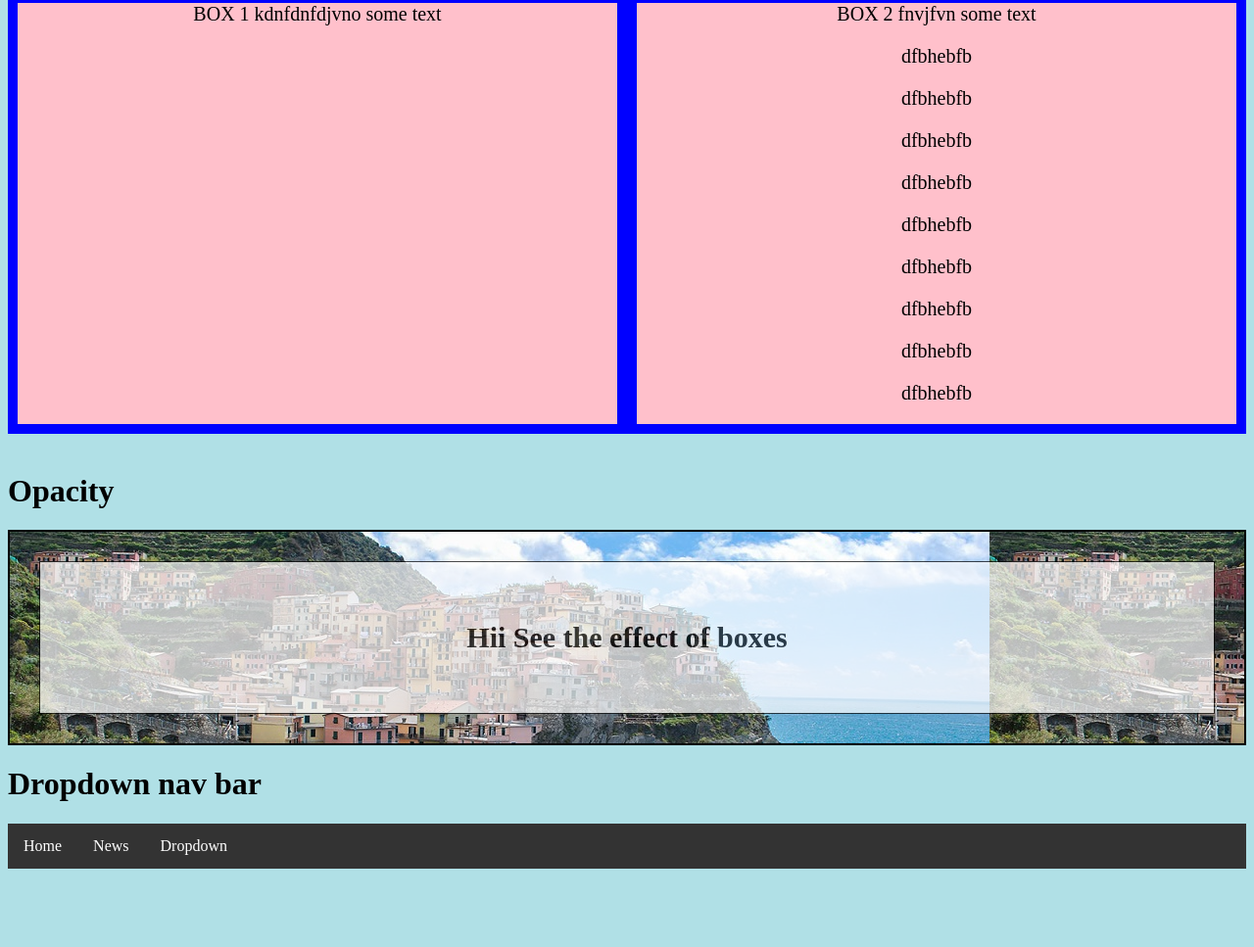
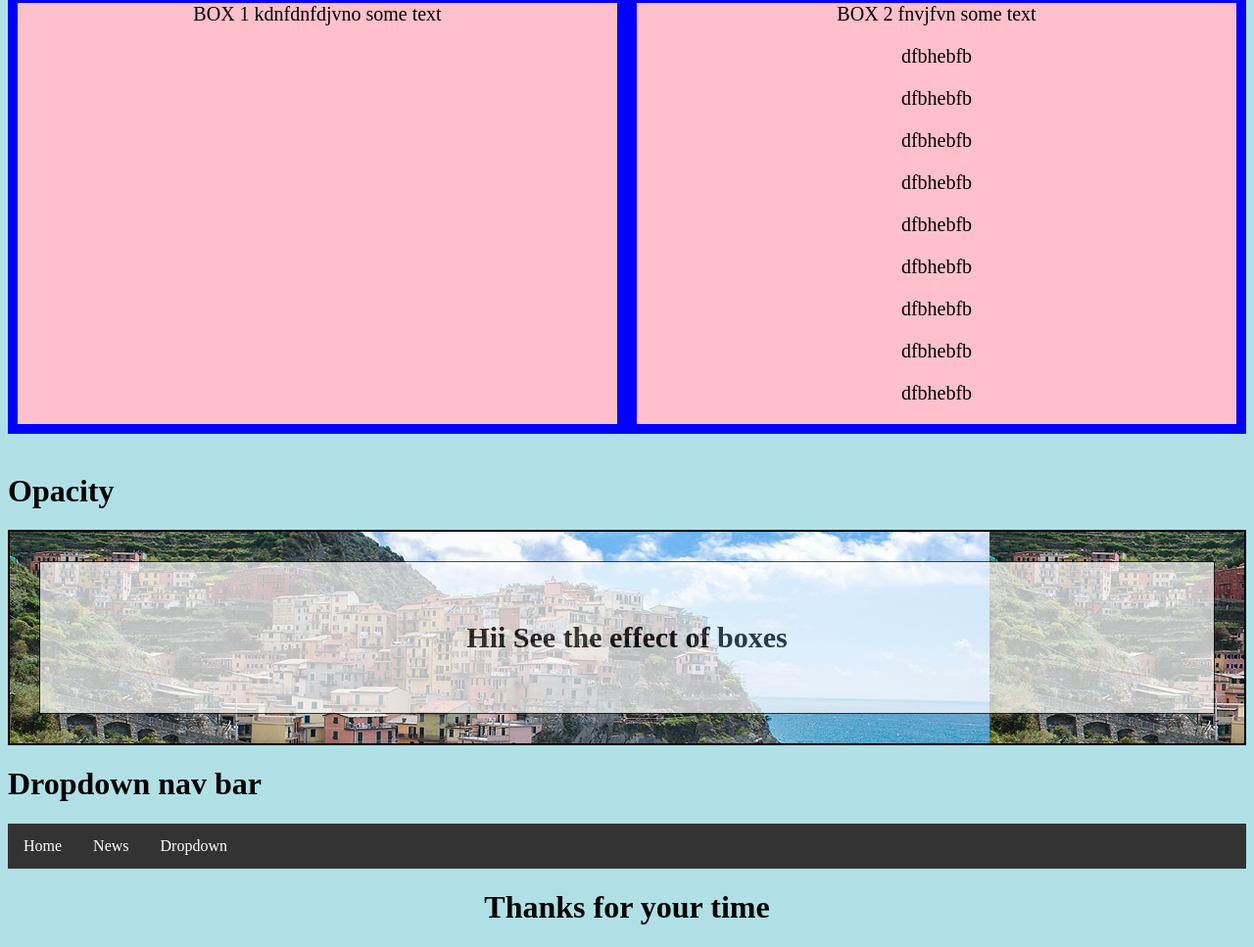
Before and after one commit to GaganDureja/CSS_Learning, a plain HTML site: page Index.html in a window 1280 px wide. Shown: the part 2470-3437 px from the top of the page at 98% size. Before the commit the page ends 3365 px from the top, so only its background shows below. Drawn offline with Linux system fonts and the light colour scheme; a web font is replaced by a local one.

Commit message:
Greetings added

```diff
--- a/Index.html
+++ b/Index.html
@@ -107,6 +107,7 @@
     	</li>
     </ul>
 
+    <h1 style="text-align: center;">Thanks for your time</h1>
 
 
 
```
